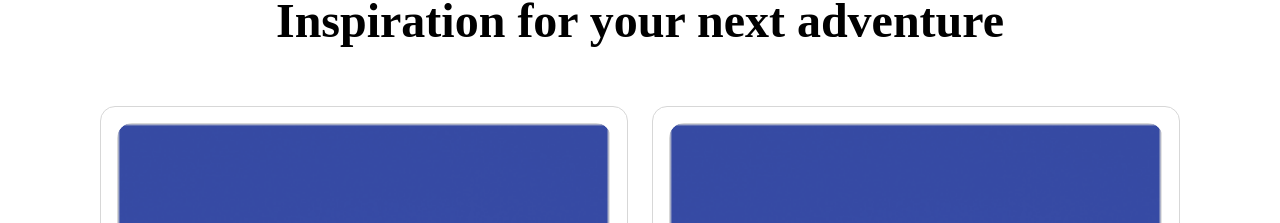
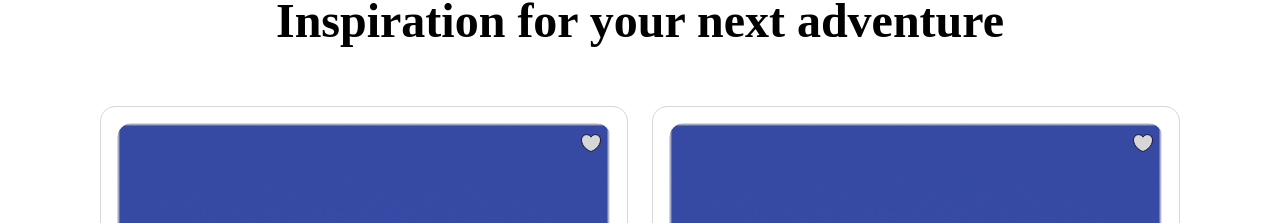
Before and after one commit to tochibedford/tochi-meta-bnb, a React (Vite) app: page / in a window 1280 px wide. Shown: the part 838-1061 px from the top of the page. Built offline with nearby package versions, Linux system fonts and the light colour scheme; a web font is replaced by a local one.

Commit message:
✨feat: added the heart to cards for 'favourites'

```diff
--- a/src/components/Card.jsx
+++ b/src/components/Card.jsx
@@ -1,6 +1,7 @@
 import styles from '../styles/Card.module.scss'
 import img1 from '../assets/cards/1.png'
 import star from '../assets/cards/star.svg'
+import heart from '../assets/cards/heart.svg'
 
 const Card = () => {
     const rating = 5 // can switch this out for a ratings prop
@@ -16,7 +17,8 @@ const Card = () => {
     return (
         <div className={styles.card__container}>
             <div className={styles.card__image__container}>
-                <img src={img1} alt="card image" />
+                <img className={styles.card__image} src={img1} alt="card image" />
+                <img className={styles.card__heart} src={heart} alt="heart icon"/>
             </div>
             <div className={styles.card__info}>
                 <div className={styles.top__section}>
--- a/src/styles/Card.module.scss
+++ b/src/styles/Card.module.scss
@@ -16,11 +16,20 @@
         align-items: center;
         width: 100%;
         min-height: 265px;
+        position: relative;
 
-        img {
+        .card__image {
             border-radius: 1.5em;
             object-fit: contain;
             width: 110%;
+        }
+
+        .card__heart {
+            position: absolute;
+            top: 1rem;
+            right: 1rem;
+            width: 2em;
+            height: 2em;
         }
     }
 
@@ -61,12 +70,10 @@
 
                 &::before {
                     content: 'available for ';
-                    // font-size: clamp(12px, 5vw,15px);
                 }
 
                 &::after {
                     content: ' stay';
-                    // font-size: clamp(12px, 5vw,15px);
                 }
             }
         }
```
Also changed, not shown: src/assets/cards/heart.svg (added).
